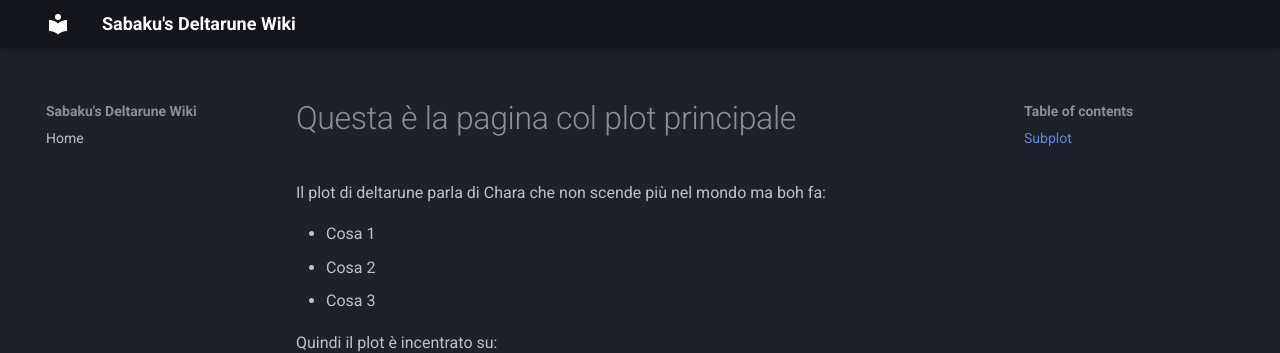
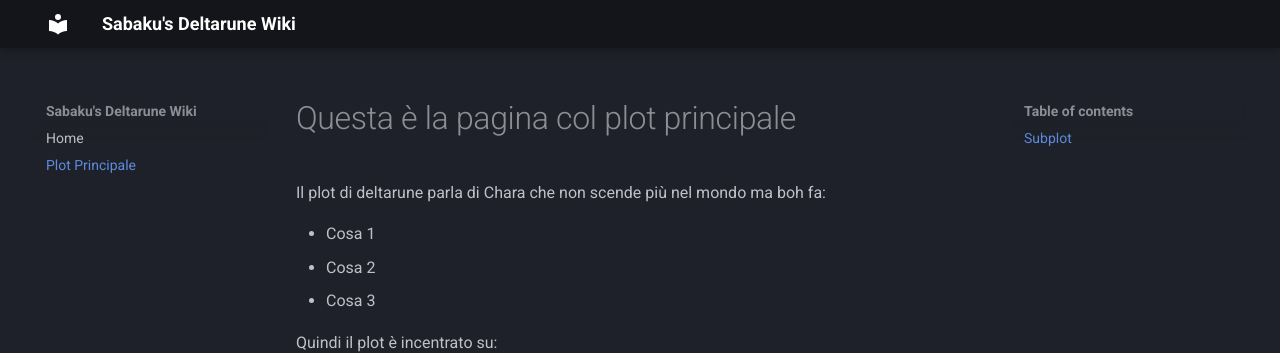
Before and after one commit to 4claws/Deltarune, an MkDocs documentation site: the page built from docs/plot.md, in a window 1280 px wide. Shown: the top 353 px of the page. Built offline with MkDocs 1.6.1 and Material for MkDocs 9.7.7, drawn with Linux system fonts in a browser that asks for light colours.

Commit message:
Add 'Plot Principale' to navigation

```diff
--- a/mkdocs.yml
+++ b/mkdocs.yml
@@ -35,6 +35,7 @@ extra_javascript:
   - javascript.js
 nav:
   - 'Home': index.md
+  - 'Plot Principale': plot.md
 
 plugins:
   - glightbox
```
